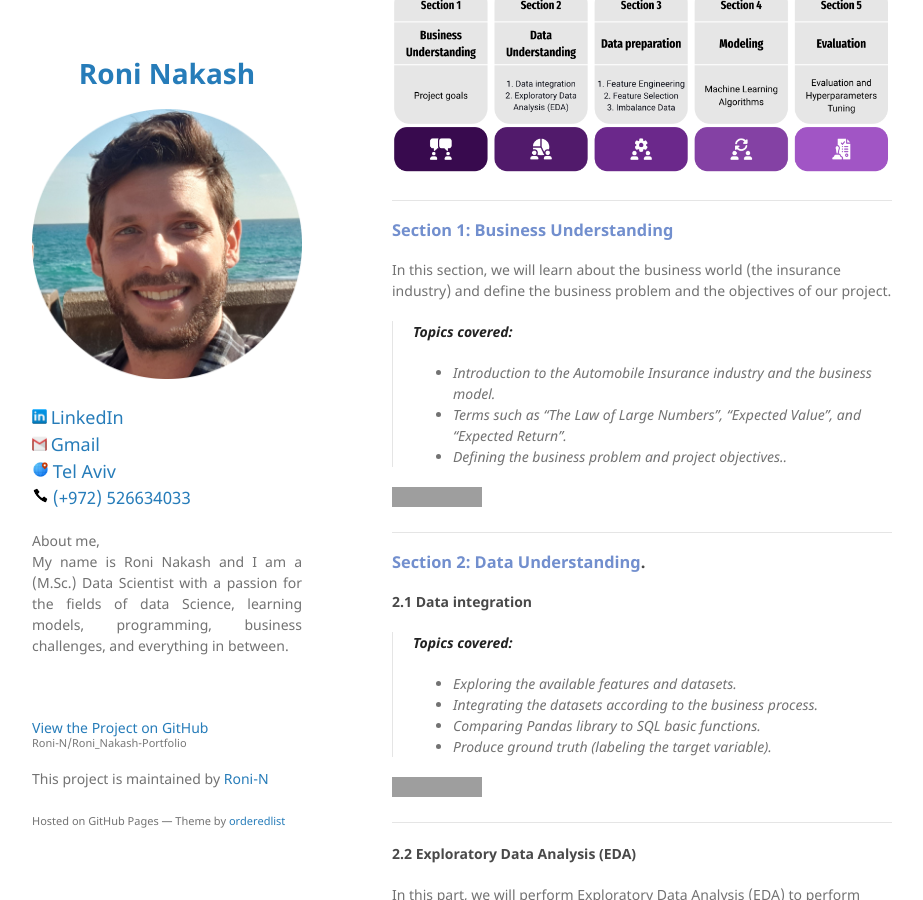
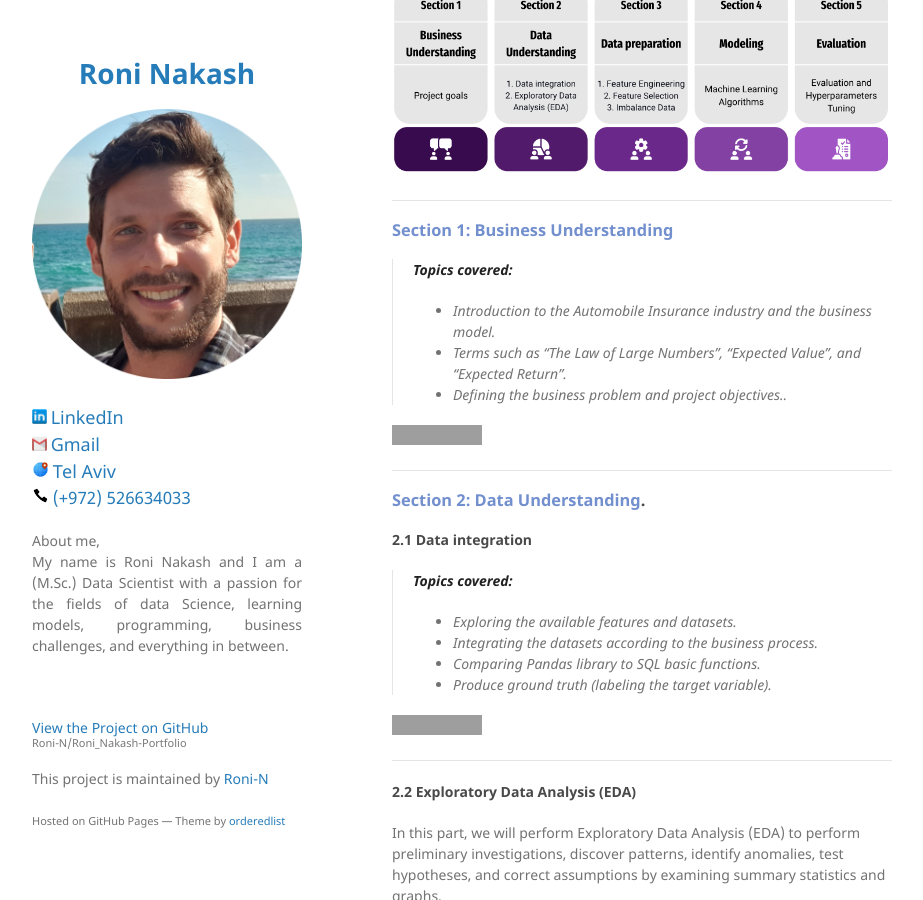
Before and after one commit to Roni-N/Roni_Nakash-Portfolio, a Jekyll site: the page built from index.md, in a window 1280 px wide and 900 px high, scrolled down 831 px. Shown: the whole window, without its empty margins (178-1101 px from the left). Built offline with Jekyll 4.4.1, drawn with Linux system fonts in a browser that asks for light colours; our own code applies the rules of GitHub Pages for plain Markdown files; grey boxes are pictures that could not be loaded.

Commit message:
Update index.md

```diff
--- a/index.md
+++ b/index.md
@@ -29,8 +29,6 @@ layout: default
 ------------------------------------------------------------
 
 ### <span style="color:#728FCE">Section 1: Business Understanding</span>
-In this section, we will learn about the business world (the insurance industry) and define the business problem and the objectives of our project.<br>
-
 >**Topics covered:**
 >- Introduction to the Automobile Insurance industry and the business model.
 >- Terms such as "The Law of Large Numbers", "Expected Value", and "Expected Return".
@@ -41,7 +39,6 @@ In this section, we will learn about the business world (the insurance industry)
 
 ------------------------------------------------------------
 ### <span style="color:#728FCE">Section 2: Data Understanding</span>.
-
 #### 2.1 Data integration
 >**Topics covered:**
 >- Exploring the available features and datasets.
```
